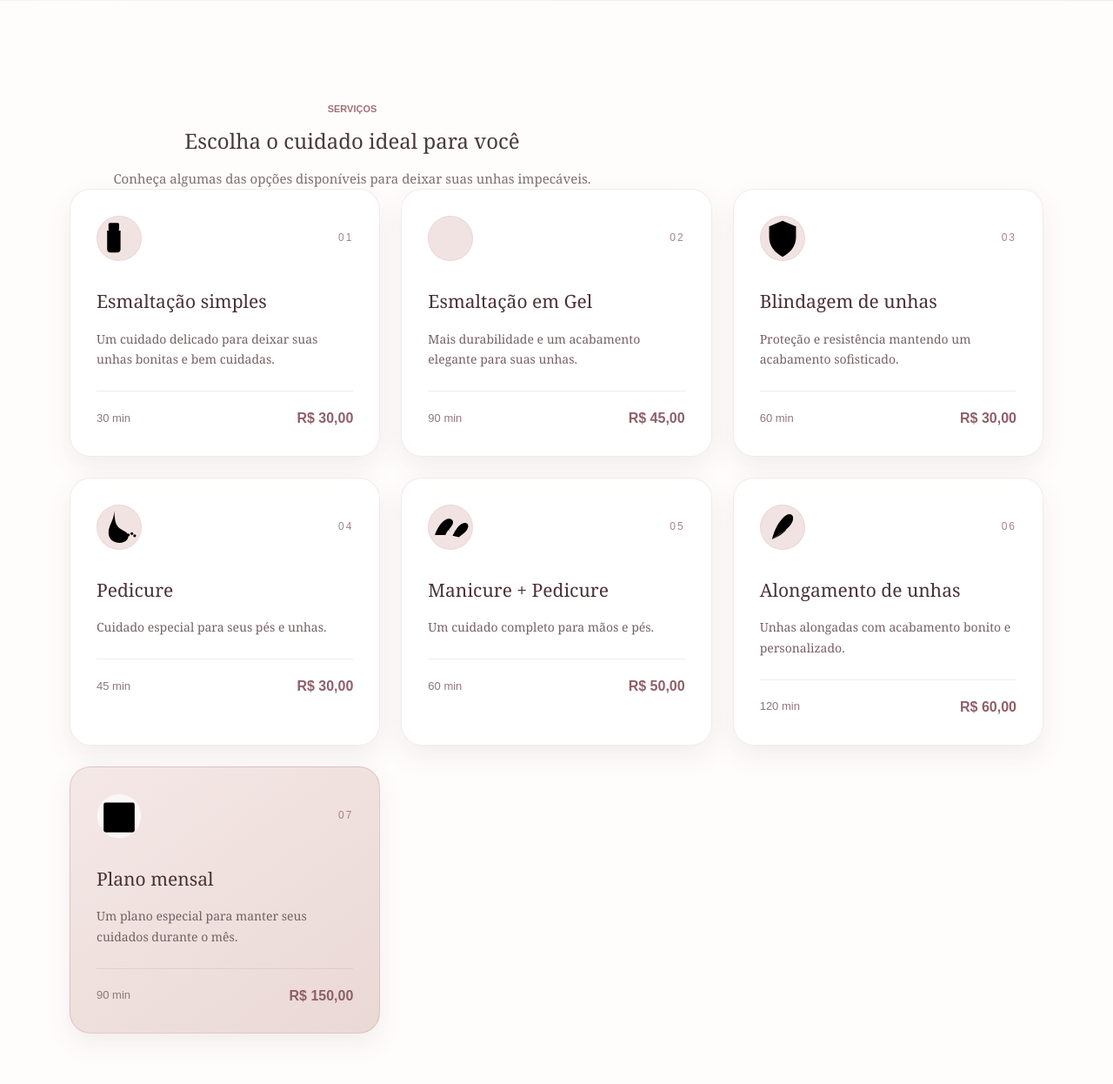
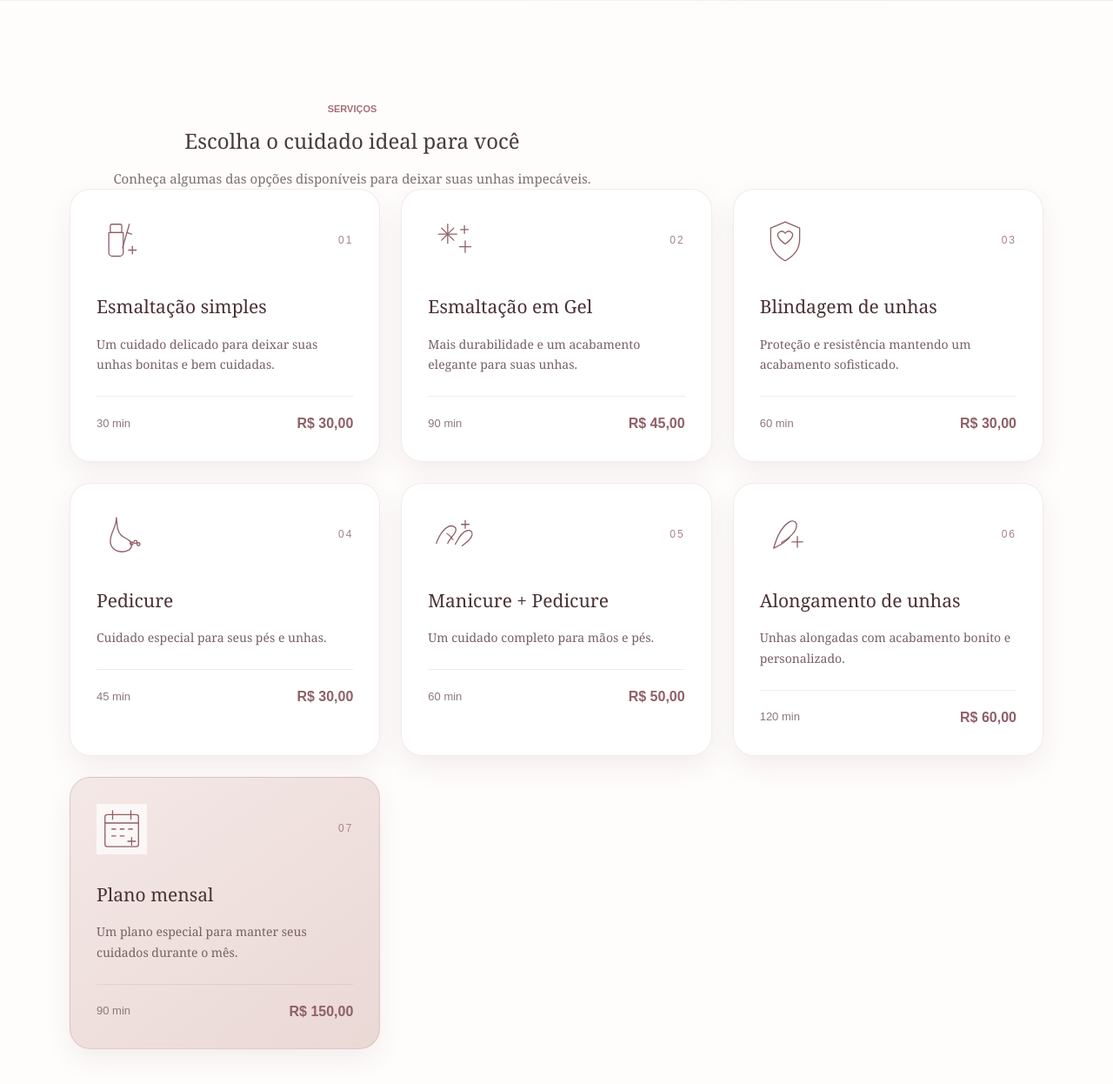
Before and after one commit to viniciusmacciel18-rgb/site_rayssa, a Flask app: page / in a window 1280 px wide. Shown: the part 821-2067 px from the top of the page at 87% size. Run offline with Flask 3, Linux system fonts and the light colour scheme.

Commit message:
Update style.css

```diff
--- a/static/style.css
+++ b/static/style.css
@@ -1650,17 +1650,28 @@ CELULAR
 }
 
 .servico-icone {
-    width: 52px;
-    height: 52px;
+    width: 58px;
+    height: 58px;
     display: flex;
     align-items: center;
     justify-content: center;
-    border-radius: 50%;
-    background: #f1e3e1;
+    background: transparent;
     color: #8f5f67;
-    font-size: 25px;
-    font-weight: 400;
-    box-shadow: inset 0 0 0 1px rgba(143, 95, 103, 0.08);
+    box-shadow: none;
+}
+
+.servico-icone svg {
+    width: 56px;
+    height: 56px;
+    fill: none;
+    stroke: currentColor;
+    stroke-width: 1.5;
+    stroke-linecap: round;
+    stroke-linejoin: round;
+}
+
+.servico-destaque .servico-icone {
+    background: transparent;
 }
 
 .servico-numero {
```
